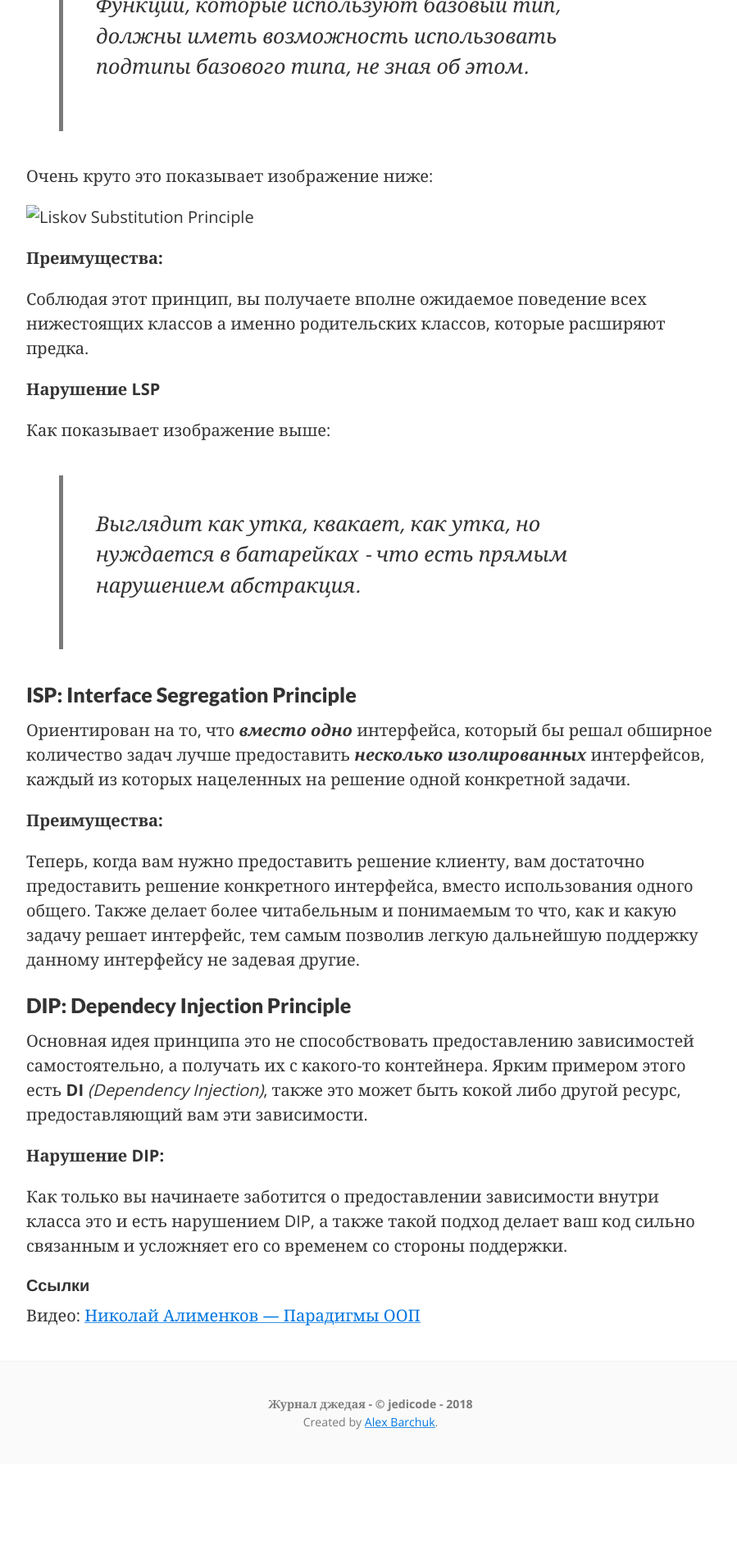
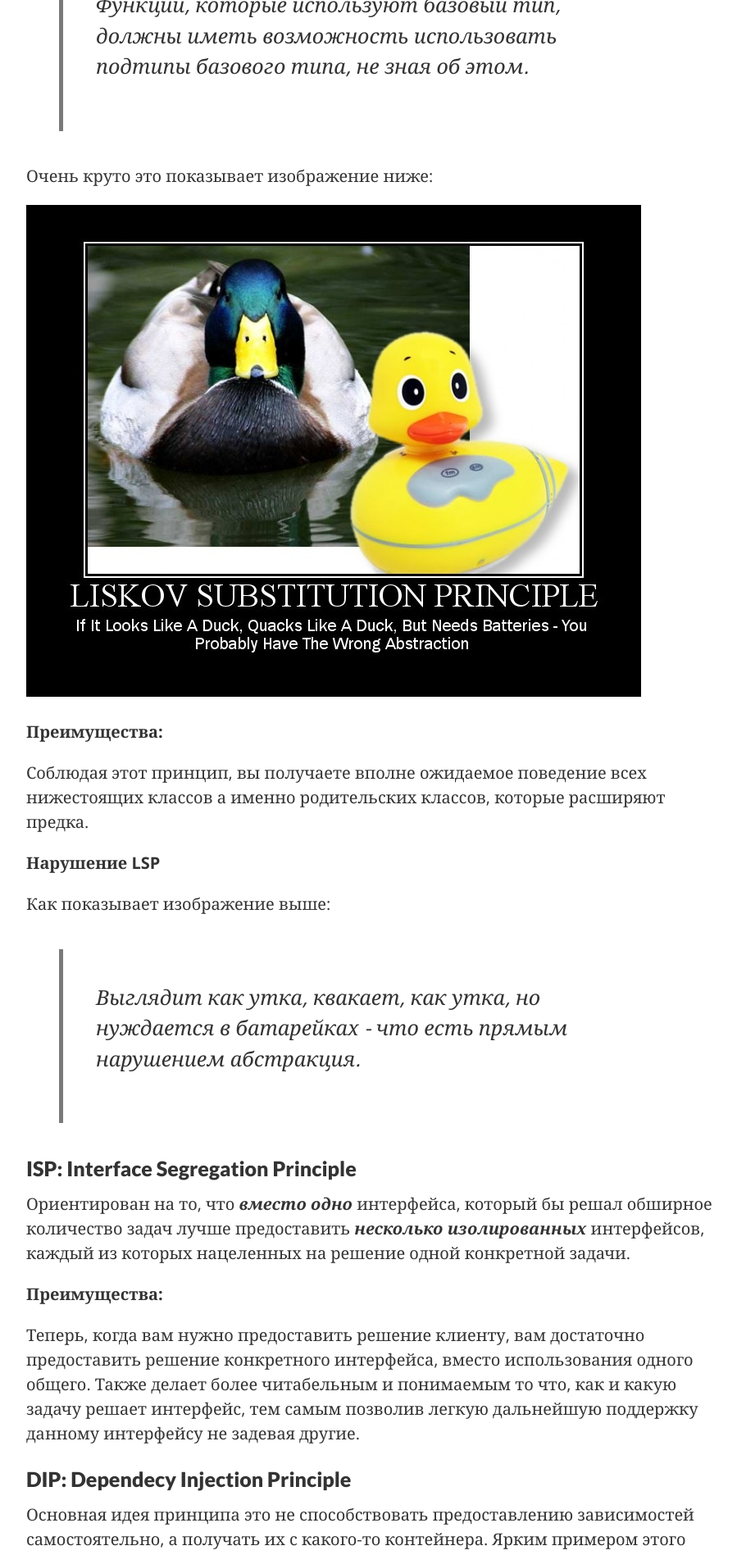
Before and after one commit to sexualanimal/jedicode.co, a Jekyll site: the page built from _posts/2017-10-26-easy-solid.md, in a window 1280 px wide. Shown: the part 2112-4009 px from the top of the page at 82% size, without its empty margins (188-1087 px from the left). Built offline with Jekyll 4.4.1, drawn with Linux system fonts in a browser that asks for light colours; before the commit the page ends 3898 px from its top, so only the background shows below that.

```diff
--- a/_posts/2017-10-26-easy-solid.md
+++ b/_posts/2017-10-26-easy-solid.md
@@ -40,7 +40,7 @@ categories: java design principles
 
 Очень круто это показывает изображение ниже:
 
-![Liskov Substitution Principle](/images/posts/posts/2018-10-24/LiskovSubtitutionPrinciple.jpg)
+![Liskov Substitution Principle](/images/posts/2018-10-24/LiskovSubtitutionPrinciple.jpg)
 
 **Преимущества:**
 
```
Also changed, not shown: 404.md (+1 -1 lines).
